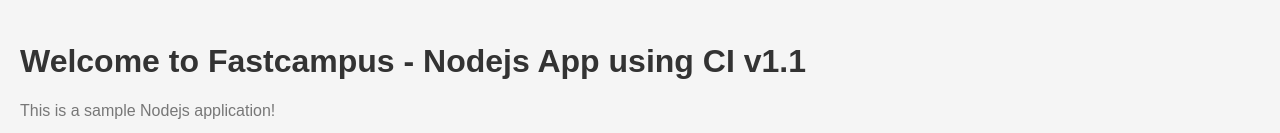
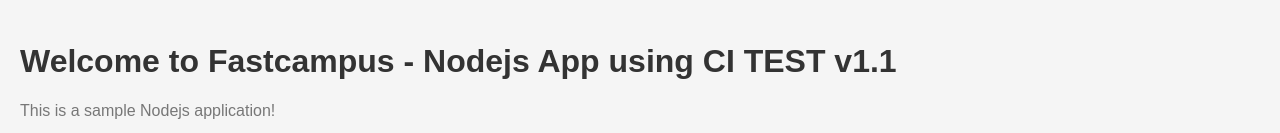
Before and after one commit to seoeunjoo73/docker-ci, a website: page public/index.html in a window 1280 px wide. Shown: the part 284-417 px from the top of the page. Drawn offline with Linux system fonts and the light colour scheme.

Commit message:
Update index.html
test

```diff
--- a/public/index.html
+++ b/public/index.html
@@ -7,7 +7,7 @@
 </head>
 <body>
   <img src="images/fastcampus.png" alt="fastcampus logo">
-  <h1>Welcome to Fastcampus - Nodejs App using CI v1.1</h1>
+  <h1>Welcome to Fastcampus - Nodejs App using CI TEST v1.1</h1>
   <p>This is a sample Nodejs application!</p>
 </body>
 </html>
```
